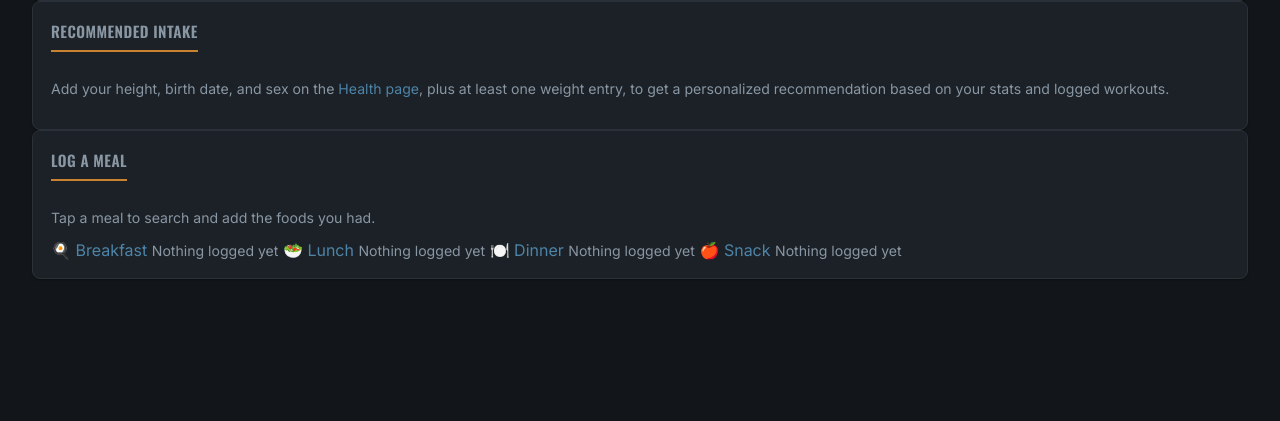
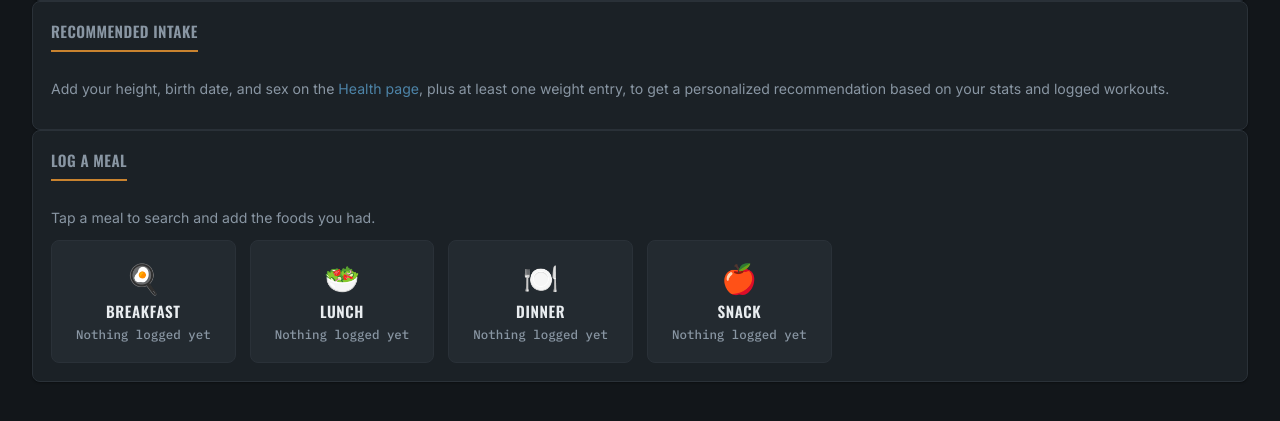
Before and after one commit to zementaye/lifehub, a Flask app: page /nutrition in a window 1280 px wide. Shown: the part 333-754 px from the top of the page. Run offline with Flask 3, Linux system fonts and the light colour scheme; data comes from the database, SQL or seed files in the repository; data that the repository does not hold is empty.

Commit message:
Update style.css

```diff
--- a/static/style.css
+++ b/static/style.css
@@ -318,6 +318,41 @@ button.btn-icon:hover { background: var(--surface-raised); color: var(--ink); }
 .savings-goal-card { padding: 14px; }
 .meal-section { margin-top: 18px; }
 .meal-section:first-child { margin-top: 8px; }
+
+.meal-tiles {
+  display: grid;
+  grid-template-columns: repeat(auto-fill, minmax(180px, 1fr));
+  gap: 14px;
+  margin-top: 14px;
+}
+.meal-tile {
+  display: flex;
+  flex-direction: column;
+  align-items: center;
+  gap: 4px;
+  text-align: center;
+  background: var(--surface-raised);
+  border: 1px solid var(--border);
+  border-radius: var(--radius);
+  padding: 20px 14px;
+  color: var(--ink);
+  text-decoration: none;
+  transition: border-color 0.2s ease, transform 0.2s ease;
+}
+.meal-tile:hover {
+  border-color: var(--primary);
+  transform: translateY(-2px);
+  text-decoration: none;
+}
+.meal-tile-icon { font-size: 1.8rem; }
+.meal-tile-label {
+  font-family: var(--font-display);
+  font-weight: 600;
+  text-transform: uppercase;
+  letter-spacing: 0.04em;
+  font-size: 0.95rem;
+}
+.meal-tile-sub { font-family: var(--font-mono); font-size: 0.78rem; color: var(--muted); }
 .savings-goal-card .budget-bar-label { margin-bottom: 8px; }
 .savings-actions {
   display: flex;
```
